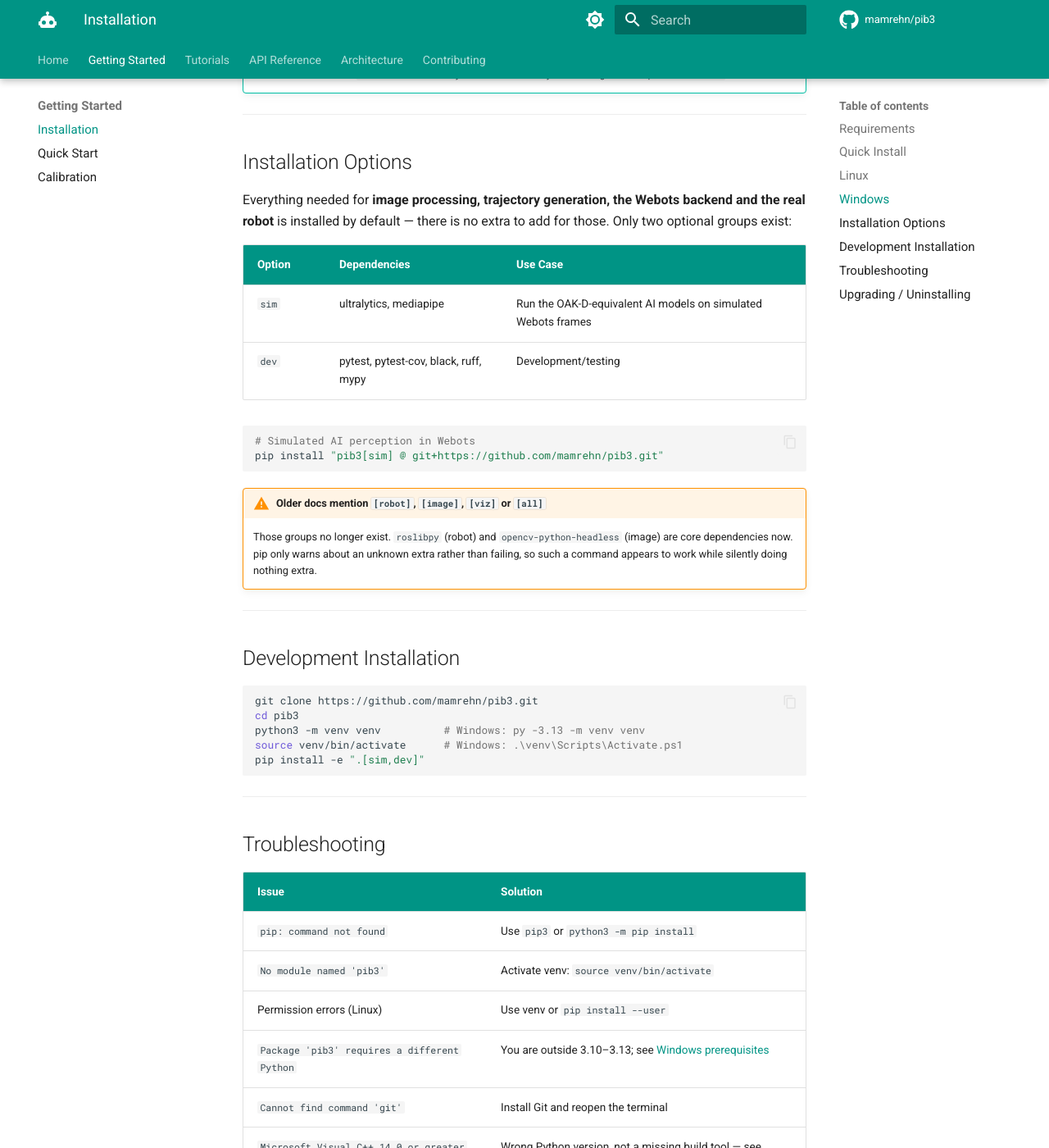
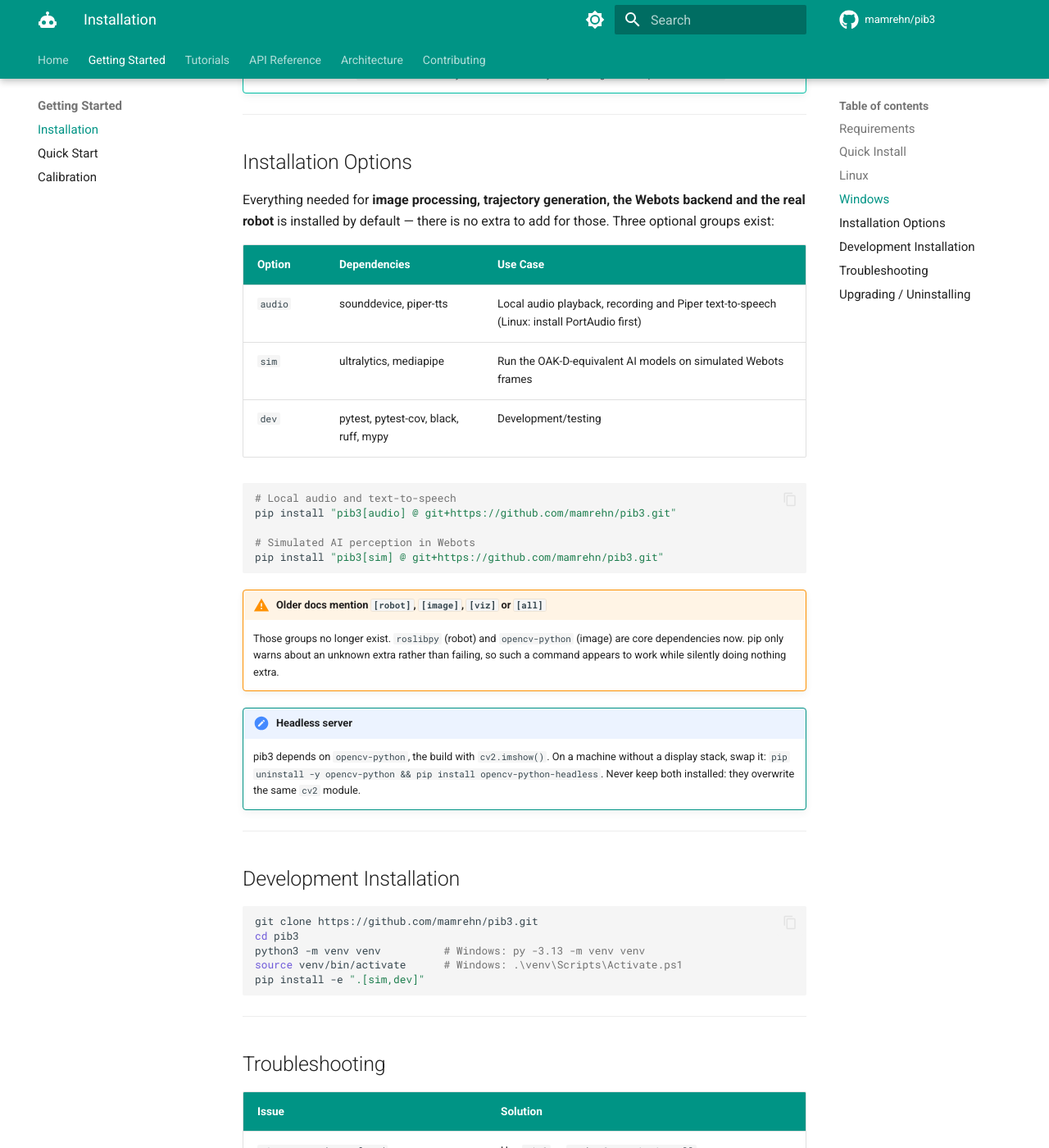
Before and after one commit to mamrehn/pib3, an MkDocs documentation site: the page built from docs/getting-started/installation.md, in a window 1280 px wide and 1400 px high, scrolled down 1424 px. Shown: the whole window at 82% size. Built offline with MkDocs 1.6.1 and Material for MkDocs 9.7.7, drawn with Linux system fonts in a browser that asks for light colours; comment, search, counter and statistics services are not loaded.

Commit message:
feat: add optional audio support with installation instructions for playback, recording, and TTS

````diff
--- a/docs/getting-started/installation.md
+++ b/docs/getting-started/installation.md
@@ -68,23 +68,32 @@ python -c "import pib3; print(f'pib3 {pib3.__version__}')"
 ## Installation Options
 
 Everything needed for **image processing, trajectory generation, the Webots backend and
-the real robot** is installed by default — there is no extra to add for those. Only two
+the real robot** is installed by default — there is no extra to add for those. Three
 optional groups exist:
 
 | Option | Dependencies | Use Case |
 |--------|--------------|----------|
+| `audio` | sounddevice, piper-tts | Local audio playback, recording and Piper text-to-speech (Linux: install PortAudio first) |
 | `sim` | ultralytics, mediapipe | Run the OAK-D-equivalent AI models on simulated Webots frames |
 | `dev` | pytest, pytest-cov, black, ruff, mypy | Development/testing |
 
 ```bash
+# Local audio and text-to-speech
+pip install "pib3[audio] @ git+https://github.com/mamrehn/pib3.git"
+
 # Simulated AI perception in Webots
 pip install "pib3[sim] @ git+https://github.com/mamrehn/pib3.git"
 ```
 
 !!! warning "Older docs mention `[robot]`, `[image]`, `[viz]` or `[all]`"
-    Those groups no longer exist. `roslibpy` (robot) and `opencv-python-headless` (image)
+    Those groups no longer exist. `roslibpy` (robot) and `opencv-python` (image)
     are core dependencies now. pip only warns about an unknown extra rather than failing,
     so such a command appears to work while silently doing nothing extra.
+
+!!! note "Headless server"
+    pib3 depends on `opencv-python`, the build with `cv2.imshow()`. On a machine without
+    a display stack, swap it: `pip uninstall -y opencv-python && pip install opencv-python-headless`.
+    Never keep both installed: they overwrite the same `cv2` module.
 
 ---
 
````
Also changed, not shown: README.md (+4 -0 lines), docs/api/audio.md (+4 -4 lines), pyproject.toml (+14 -7 lines), requirements.txt (+8 -5 lines), 1 other file.
